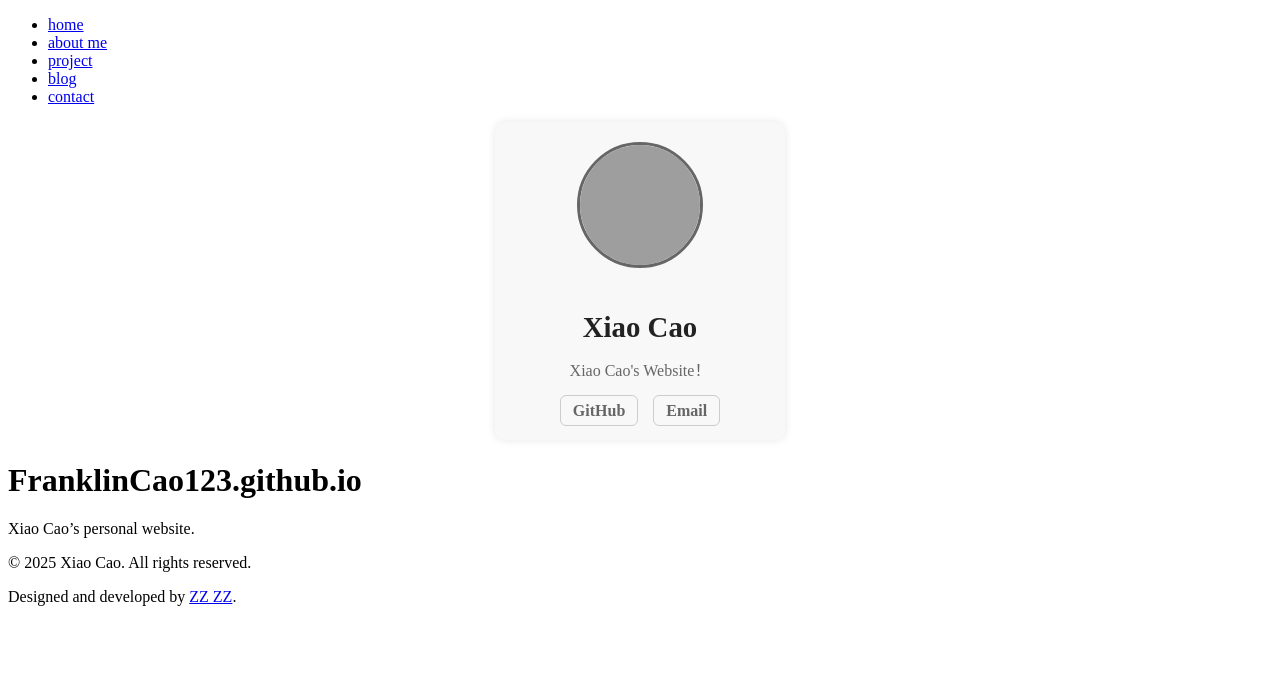
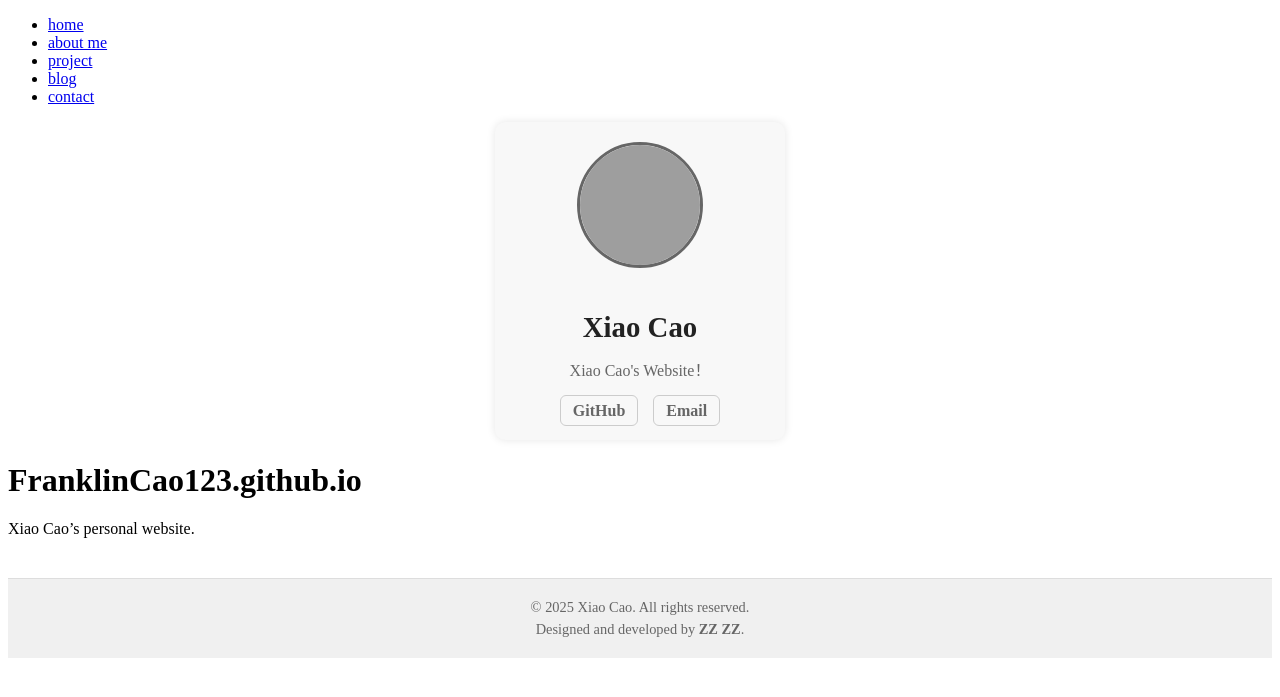
Before and after one commit to FranklinCao123/FranklinCao123.github.io, a Jekyll site: the page built from README.md, in a window 1280 px wide. Shown: the top 697 px of the page. Built offline with Jekyll 4.4.1, drawn with Linux system fonts in a browser that asks for light colours; our own code applies the rules of GitHub Pages for plain Markdown files; grey boxes are pictures that could not be loaded.

Commit message:
Update style.css

```diff
--- a/css/style.css
+++ b/css/style.css
@@ -55,3 +55,31 @@
   color: white;
   outline: none;
 }
+
+.site-footer {
+  background-color: #f0f0f0;
+  padding: 15px 20px;
+  text-align: center;
+  color: #666666;
+  font-size: 0.9rem;
+  border-top: 1px solid #ddd;
+  margin-top: 40px;
+  user-select: none;
+}
+
+.site-footer a {
+  color: #666666;
+  text-decoration: none;
+  font-weight: 600;
+}
+
+.site-footer a:hover,
+.site-footer a:focus {
+  color: #333333;
+  text-decoration: underline;
+  outline: none;
+}
+
+.footer-content p {
+  margin: 5px 0;
+}
```
